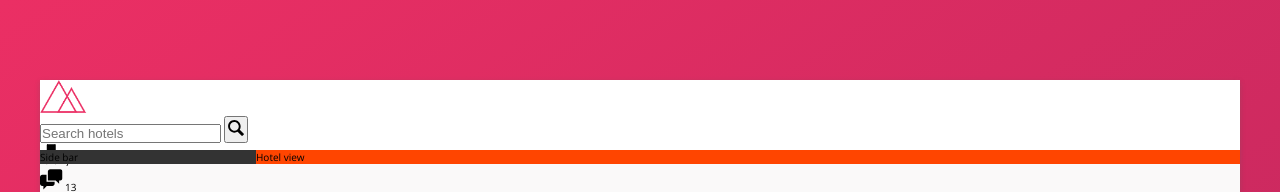
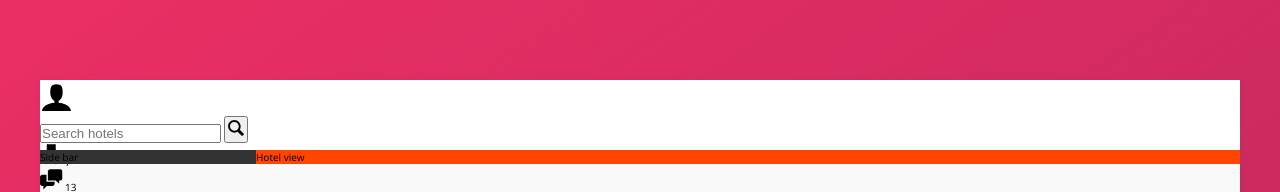
Before and after one commit to FabianUlises/Trillo, a website: page index.html in a window 1280 px wide. Shown: the top 192 px of the page. Drawn offline with nearby package versions, Linux system fonts and the light colour scheme.

Commit message:
Added a user svg icon for heading nav

```diff
--- a/index.html
+++ b/index.html
@@ -13,7 +13,7 @@
             <!-- Start of header -->
             <header class="header">
                 <!-- header icon -->
-                <img src="img/logo.png" alt="site logo" class="logo">
+                <img src="img/SVG/user.svg" alt="site logo" class="logo">
                 <!-- Start of header search input -->
                 <form action="#" class="search">
                     <input type="text" class="search__input" placeholder="Search hotels">
```
Also changed, not shown: 1 other file.
